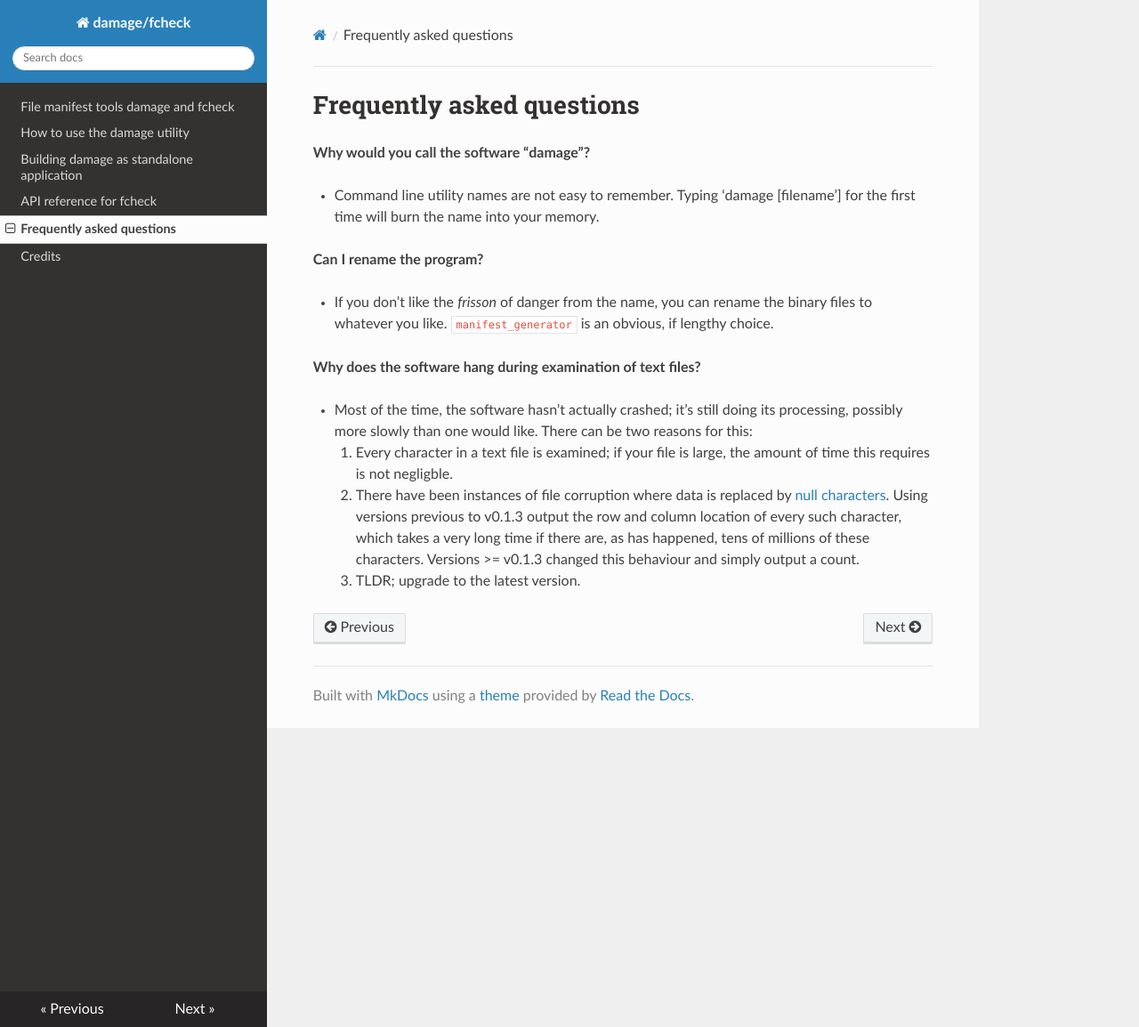
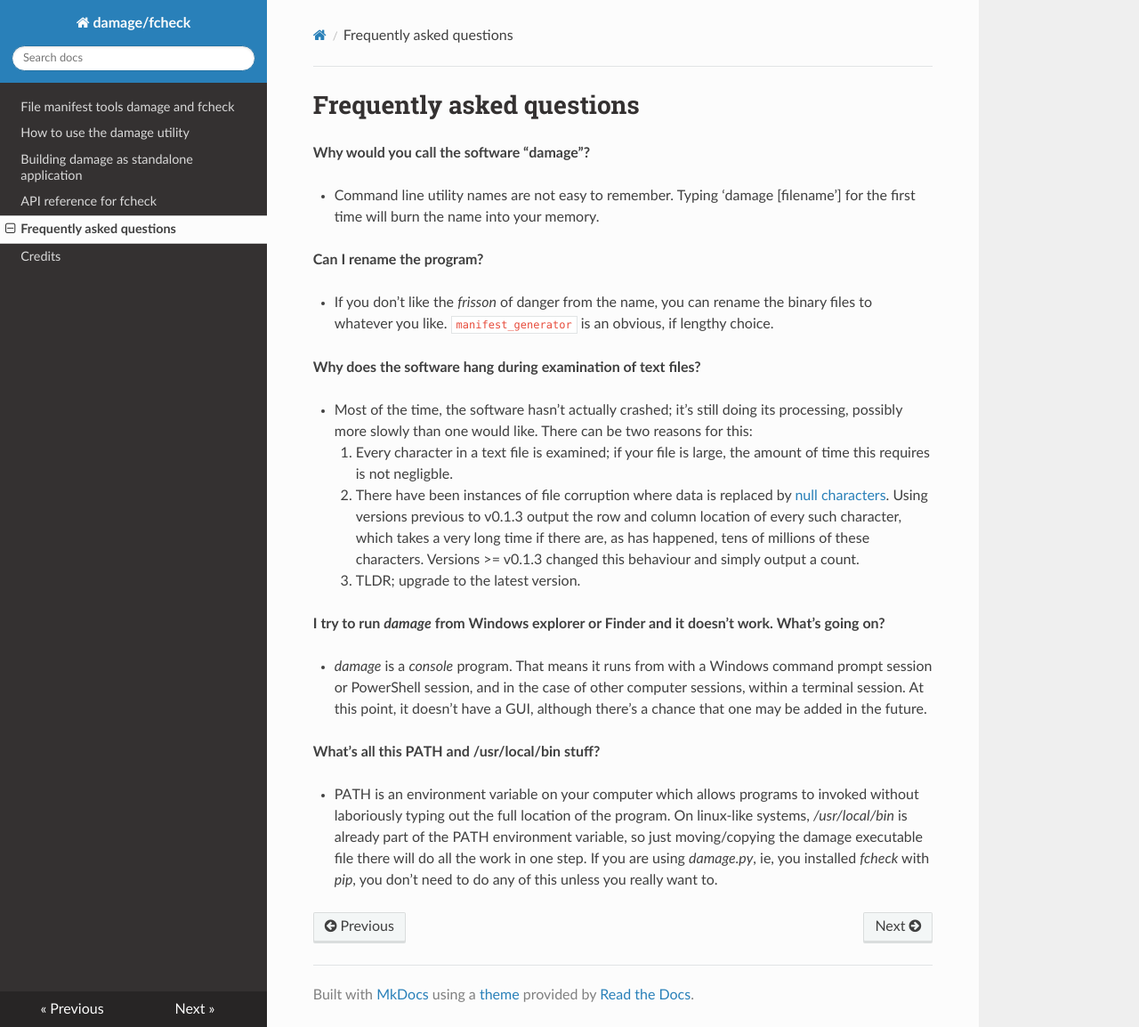
Before and after one commit to ubc-library-rc/damage, an MkDocs documentation site: the page built from docs/faq.md, in a window 1280 px wide and 1154 px high. Shown: the whole window at 89% size. Built offline with MkDocs 1.6.1, drawn with Linux system fonts in a browser that asks for light colours; nearby versions of some CDN libraries.

Commit message:
Documentation enhancement

```diff
--- a/docs/faq.md
+++ b/docs/faq.md
@@ -14,3 +14,11 @@
 	1. Every character in a text file is examined; if your file is large, the amount of time this requires is not negligble.
 	2. There have been instances of file corruption where data is replaced by [null characters](https://en.wikipedia.org/wiki/Null_character). Using versions previous to v0.1.3 output the row and column location of every such character, which takes a very long time if there are, as has happened, tens of millions of these characters. Versions >= v0.1.3 changed this behaviour and simply output a count.
 	3. TLDR; upgrade to the latest version.
+
+**I try to run _damage_ from Windows explorer or Finder and it doesn't work. What's going on?**
+
+* _damage_ is a _console_ program. That means it runs from with a Windows command prompt session or PowerShell session, and in the case of other computer sessions, within a terminal session. At this point, it doesn't have a GUI, although there's a chance that one may be added in the future.
+
+**What's all this PATH and /usr/local/bin stuff?**
+
+* PATH is an environment variable on your computer which allows programs to invoked without laboriously typing out the full location of the program. On linux-like systems, _/usr/local/bin_ is already part of the PATH environment variable, so just moving/copying the damage executable file there will do all the work in one step. If you are using _damage.py_, ie, you installed _fcheck_ with _pip_, you don't need to do any of this unless you really want to.
```
Also changed, not shown: docs/index.md (+4 -0 lines).
